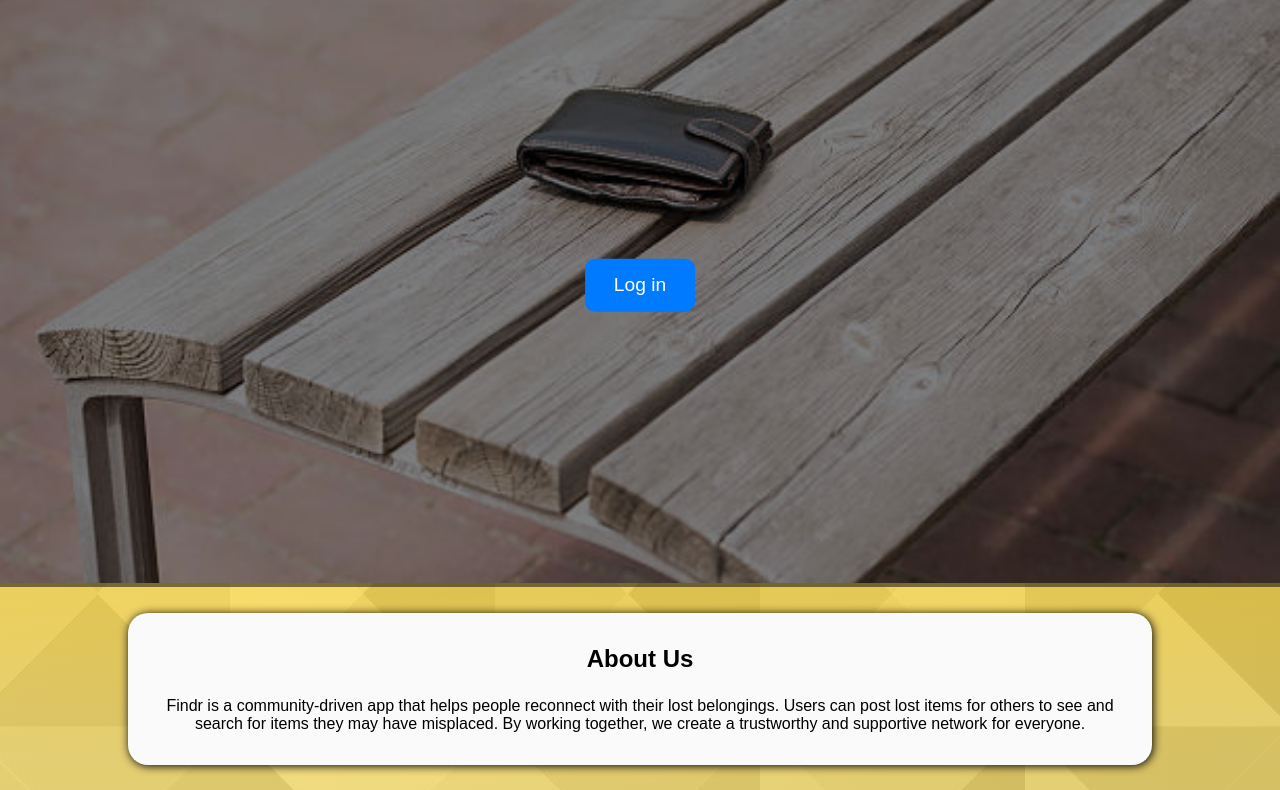
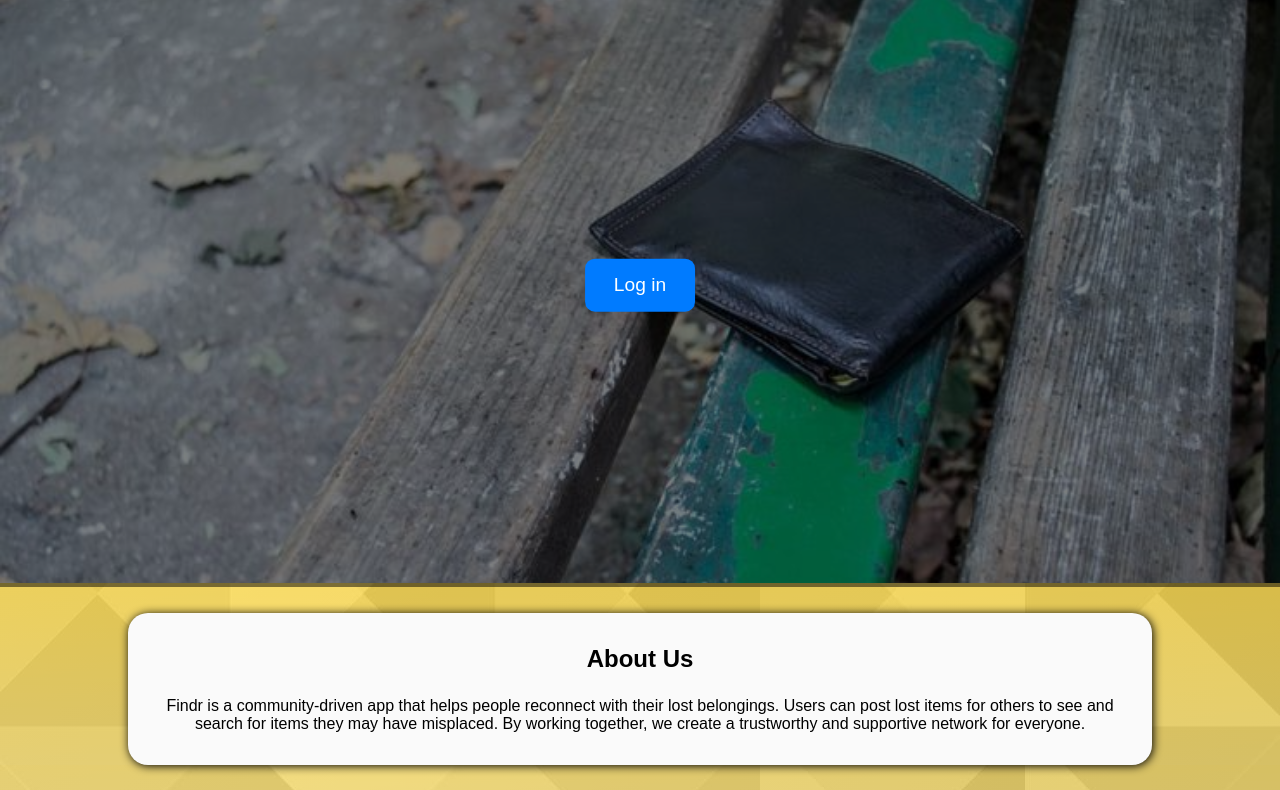
Before and after one commit to EJaySant/1800_202430_BBY03, a plain HTML site: page index.html in a window 1280 px wide. Shown: the part 69-859 px from the top of the page. Drawn offline with nearby package versions, Linux system fonts and the light colour scheme.

Commit message:
Changed the cover image

```diff
--- a/index.html
+++ b/index.html
@@ -29,7 +29,7 @@
     </nav>
 
     <div class="hero">
-        <img src="./images/lostw.jpg" alt="Findr Hero Image">
+        <img src="./images/lostwallet.jpg" alt="Findr Cover Image">
         <button onclick="location.href='login.html'">Log in</button>
     </div>
 
```
